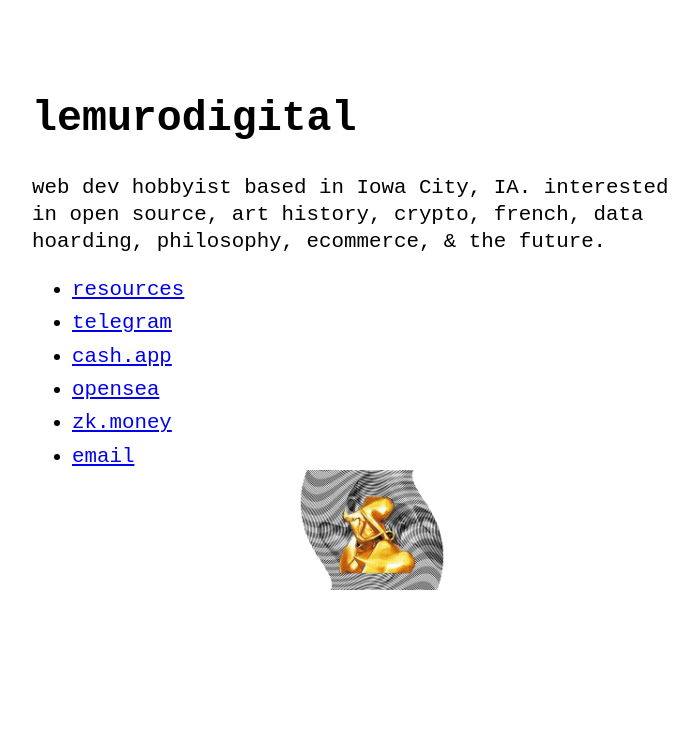
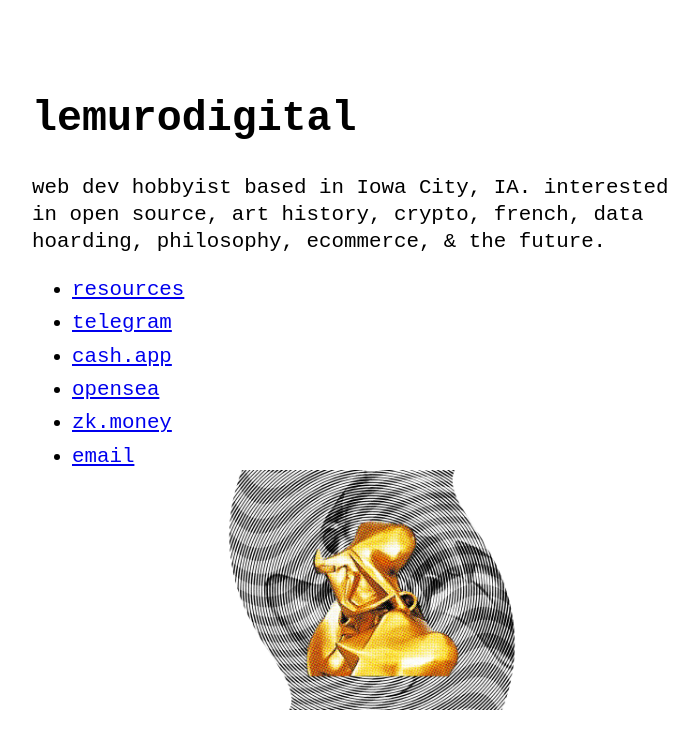
Before and after one commit to lemurodigital/lemuro.digital, a Jekyll site: the page built from index.md, in a window 1280 px wide. Shown: the top 749 px of the page, without its empty margins (288-986 px from the left). Built offline with Jekyll 4.4.1, drawn with Linux system fonts in a browser that asks for light colours.

Commit message:
Update index.md

```diff
--- a/index.md
+++ b/index.md
@@ -7,4 +7,4 @@ layout: home
 - [opensea](https://opensea.io/accounts/lemurodigital)
 - [zk.money](/assets/zk.png)
 - [email](mailto:scott@lemuro.digital)
-![](/assets/feature.png){:width="25%"}
+![](/assets/feature.png){:width="50%"}
```
